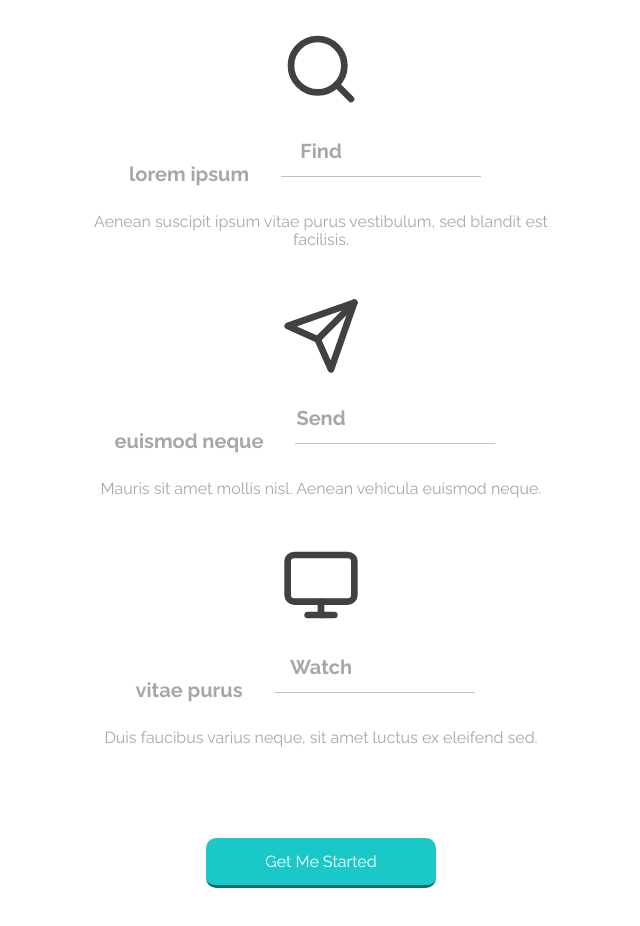
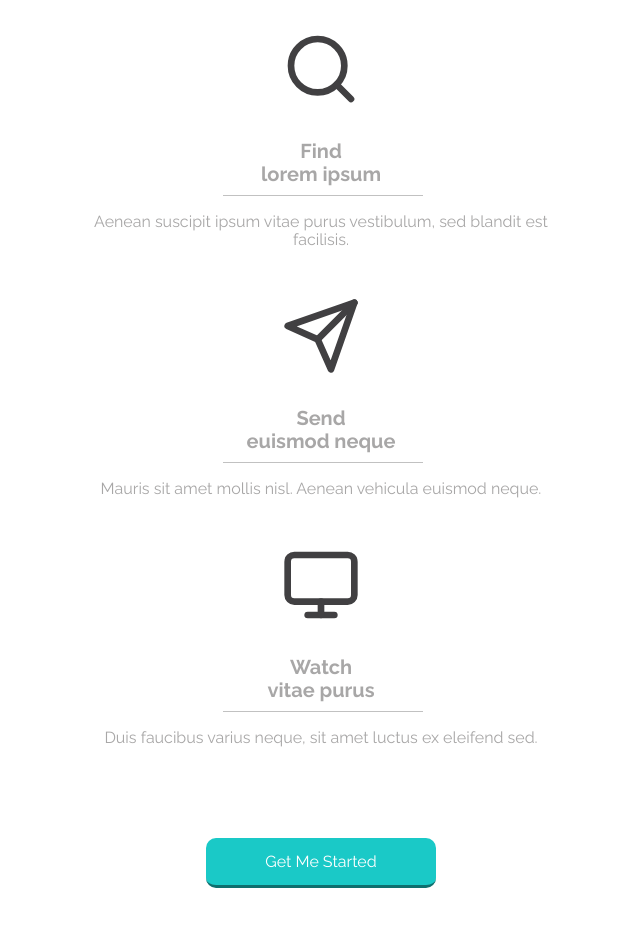
Before and after one commit to krzosdominik/playon_LandingPage, a website: page index.html in a window 768 px wide. Shown: the part 967-1893 px from the top of the page, without its empty margins (63-703 px from the left). Drawn offline with Linux system fonts and the light colour scheme.

Commit message:
fix [how to] mobile version

```diff
--- a/scss/elements/_how-to.scss
+++ b/scss/elements/_how-to.scss
@@ -18,6 +18,7 @@
 
     .item__name {
       font-size: 20px;
+      position: relative;
 
       &::after {
         display: inline-block;
@@ -26,6 +27,13 @@
         width: 200px;
         margin: 0 2rem;
         transform: translateY(-0.25rem);
+
+        @media (min-width: 500px) and (max-width: 1000px) {
+          position: absolute;
+          top: 55px;
+          left: 50%;
+          transform: translate(-65%);
+        }
       }
     }
   }
```
Also changed, not shown: css/main.css, 1 other file.
